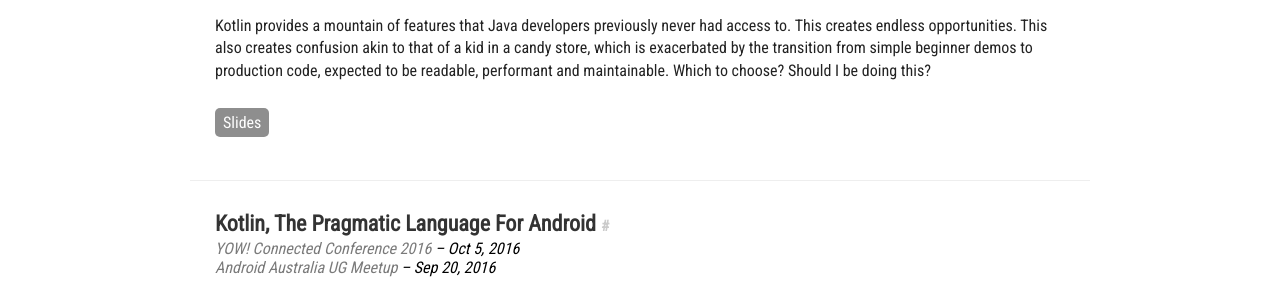
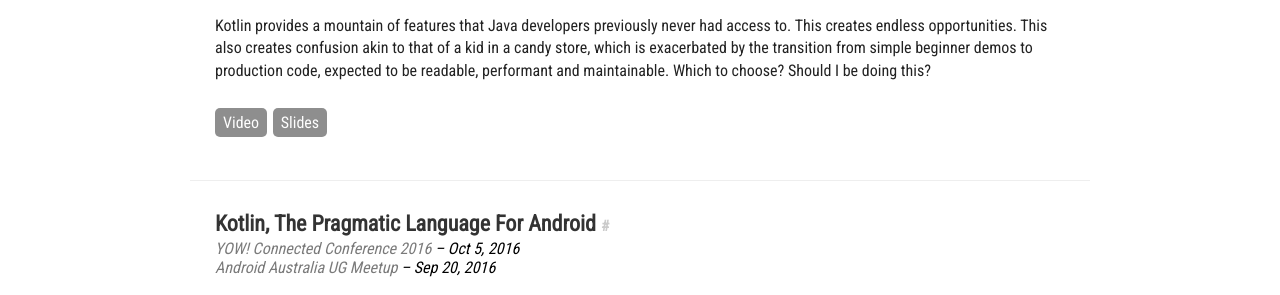
Before and after one commit to gouline/gouline.github.io, a Jekyll site: the page built from talks.html, in a window 1280 px wide. Shown: the part 242-537 px from the top of the page. Built offline with Jekyll 4.4.1, drawn with Linux system fonts in a browser that asks for light colours; nearby versions of some CDN libraries.

Commit message:
Add video link for latest talk

```diff
--- a/_data/talks.yml
+++ b/_data/talks.yml
@@ -158,5 +158,8 @@
       url: https://kotlinconf.com/
 
   links:
+    - title: Video
+      url: https://www.youtube.com/watch?list=PLQ176FUIyIUY6UK1cgVsbdPYA3X5WLam5&v=ihdEjDoXOgc
+
     - title: Slides
       url: ./materials/2017-11-02/kotlin-ycbsy.pdf
```
